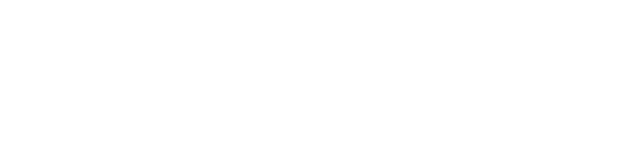
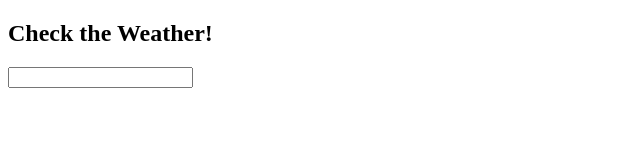
Before and after one commit to NickLyle2009/Weather-Dashboard, a plain HTML site: page index.html in a window 1280 px wide. Shown: the whole page, without its empty margins (0-640 px from the left). Drawn offline with Linux system fonts and the light colour scheme.

Commit message:
HTML update, added API var

```diff
--- a/index.html
+++ b/index.html
@@ -7,4 +7,25 @@
     <link rel="stylesheet" href="./style.css" />
     <title>Weather Dashboard</title>
   </head>
+  <body>
+      <header>
+          <h2>
+              Check the Weather!
+          </h2>
+      </header>
+      <div>
+          <div>
+              <form>
+                  <div>
+                      <div>
+                          <input class = "formInput" id = "searchbarInput" type = "text"  >
+                      </div>
+                  </div>
+              </form>
+          </div>
+      </div>
+
+    </script>
+    <script src="script.js"></script>
+  </body>
 </html>
```
